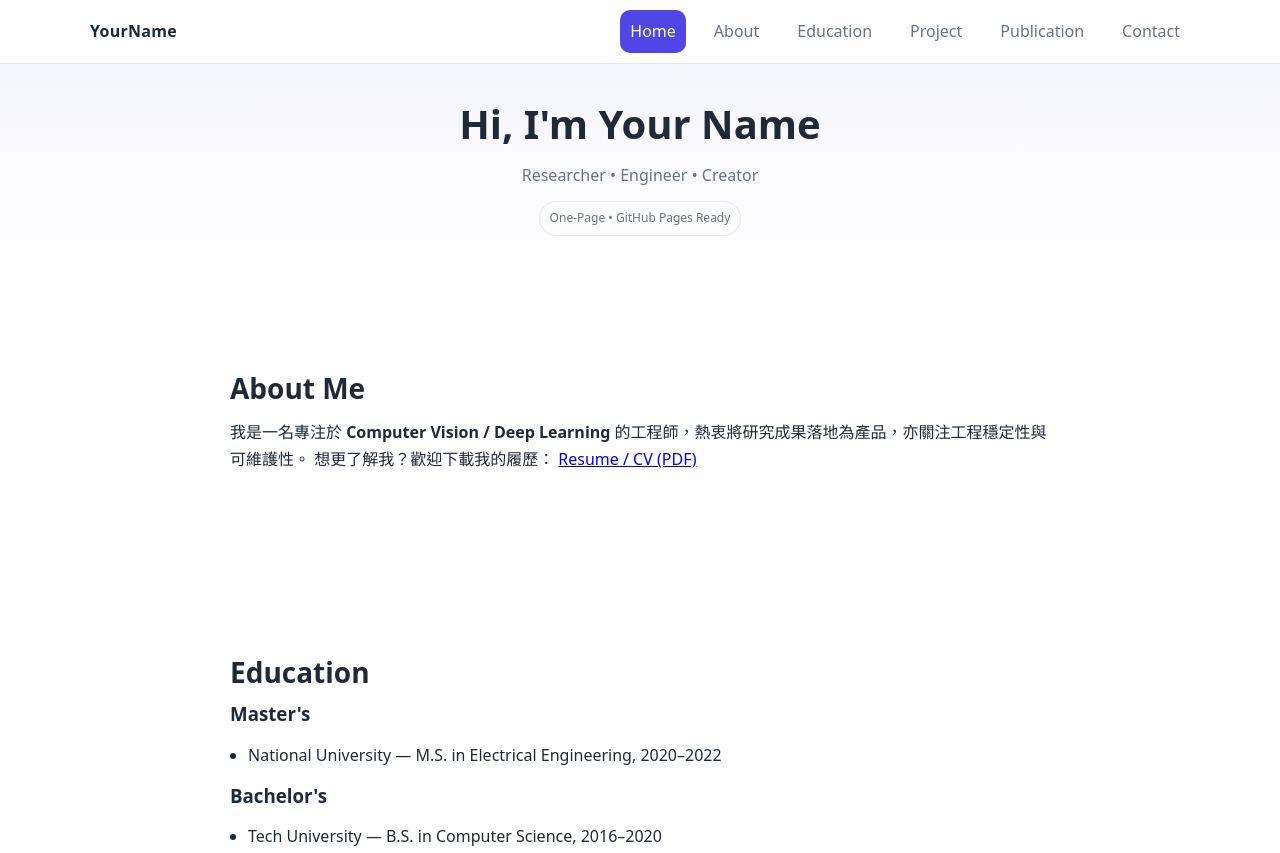
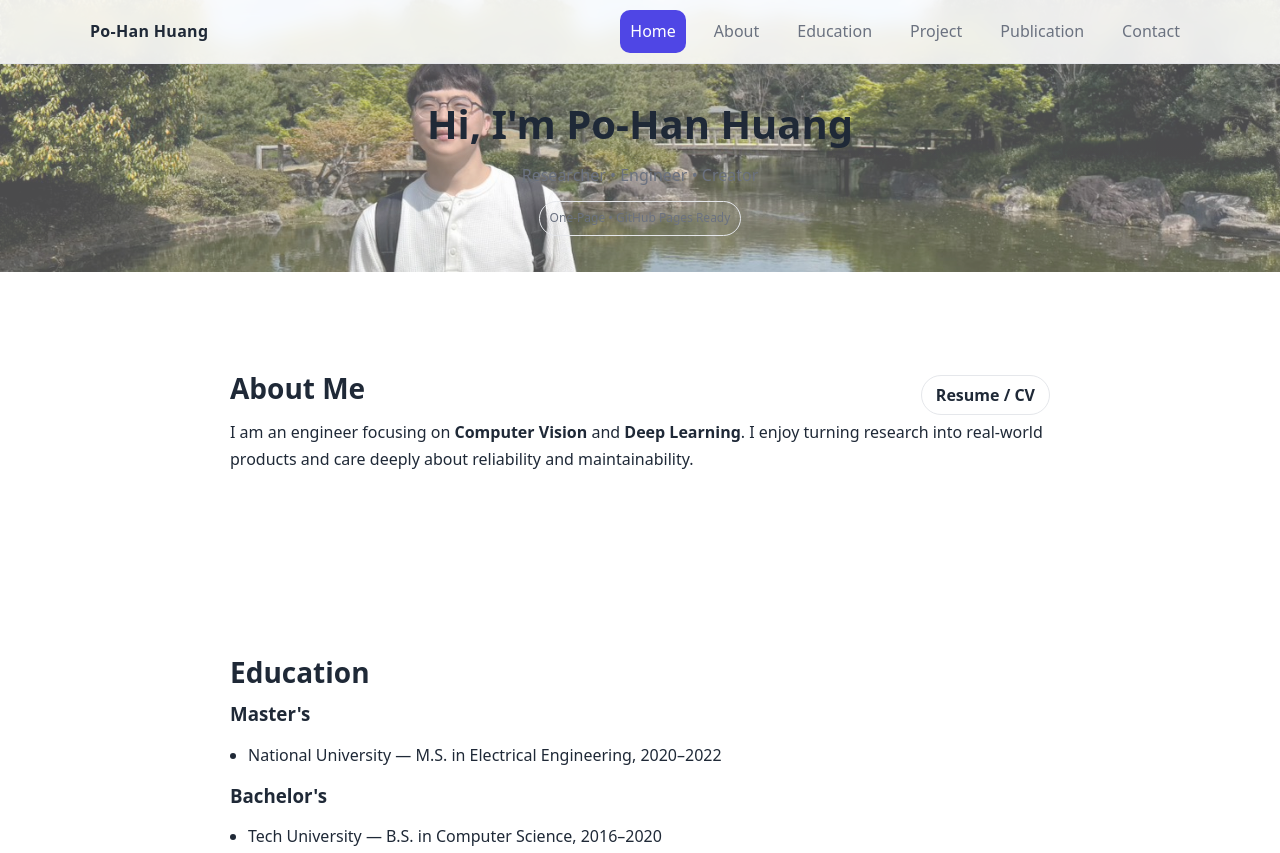
Before and after one commit to Mouthhan/Mouthhan.github.io, a plain HTML site: page index.html in a window 1280 px wide. Shown: the top 853 px of the page. Drawn offline with Linux system fonts and the light colour scheme.

Commit message:
update img, cv

```diff
--- a/index.html
+++ b/index.html
@@ -1,15 +1,15 @@
 <!doctype html>
-<html lang="zh-Hant">
+<html lang="en">
 
 <head>
     <meta charset="utf-8" />
     <meta name="viewport" content="width=device-width, initial-scale=1" />
-    <title>個人網站｜One‑Page GitHub Pages</title>
-    <meta name="description" content="一頁式個人網站：About Me、Education、Project、Publication、Contact" />
+    <title>Po-Han Huang | One‑Page GitHub Pages</title>
+    <meta name="description" content="One-page personal site: About Me, Education, Project, Publication, Contact" />
     <style>
         :root {
             --primary: #4f46e5;
-            /* 主色：修改這個即可換主題色 */
+            /* Primary theme color */
             --text: #1f2937;
             --muted: #6b7280;
             --bg: #ffffff;
@@ -17,7 +17,7 @@
             --card: #ffffff;
             --border: #e5e7eb;
             --nav-h: 64px;
-            /* 固定導覽列高度 */
+            /* Fixed navbar height */
         }
 
         @media (prefers-color-scheme: dark) {
@@ -173,6 +173,34 @@
             color: var(--muted)
         }
 
+        /* ---------- Section header w/ Resume button ---------- */
+        .sec-header {
+            display: flex;
+            align-items: center;
+            justify-content: space-between;
+            gap: 12px;
+            flex-wrap: wrap;
+        }
+
+        .resume-btn {
+            display: inline-flex;
+            align-items: center;
+            justify-content: center;
+            height: 40px;
+            padding: 0 14px;
+            border-radius: 999px;
+            border: 1px solid var(--border);
+            background: var(--card);
+            color: var(--text);
+            text-decoration: none;
+            font-weight: 600;
+        }
+
+        .resume-btn:hover {
+            border-color: color-mix(in oklab, var(--primary) 45%, var(--border));
+            color: var(--primary);
+        }
+
         /* ---------- Cards / Project ---------- */
         .card-link {
             display: block;
@@ -282,10 +310,26 @@
 
         /* ---------- Hero ---------- */
         .hero {
+            position: relative;
+            overflow: hidden;
             padding-top: calc(var(--nav-h) + 36px);
             padding-bottom: 36px;
             text-align: center;
             background: linear-gradient(180deg, color-mix(in oklab, var(--primary) 7%, transparent) 0%, transparent 100%);
+        }
+
+        .hero::before {
+            content: "";
+            position: absolute;
+            inset: 0;
+            background: url('imgs/background.jpg') center/cover no-repeat;
+            opacity: .7;
+            z-index: 0;
+        }
+
+        .hero>.container {
+            position: relative;
+            z-index: 1;
         }
 
         .hero h1 {
@@ -308,7 +352,7 @@
     <!-- ===== Fixed Navigation ===== -->
     <nav class="navbar" aria-label="Primary">
         <div class="nav-wrap">
-            <div class="brand"><a href="#home" aria-label="Go to top">YourName</a></div>
+            <div class="brand"><a href="#home" aria-label="Go to top">Po-Han Huang</a></div>
             <button class="menu-btn" aria-label="Toggle menu" id="menuBtn">☰</button>
             <div class="nav" id="navLinks" role="navigation">
                 <a href="#home" class="nav-link">Home</a>
@@ -324,7 +368,7 @@
     <!-- ===== Hero / Top ===== -->
     <header id="home" class="hero">
         <div class="container">
-            <h1>Hi, I'm Your Name</h1>
+            <h1>Hi, I'm Po-Han Huang</h1>
             <p>Researcher • Engineer • Creator</p>
             <div style="margin-top:12px"><span class="chip">One‑Page • GitHub Pages Ready</span></div>
         </div>
@@ -333,11 +377,13 @@
     <!-- ===== About Me ===== -->
     <section id="aboutme" class="section" aria-label="About me">
         <div class="container">
-            <h2>About Me</h2>
+            <div class="sec-header">
+                <h2>About Me</h2>
+                <a class="resume-btn" href="assets/Po-Han_Huang_CV.pdf" download>Resume / CV</a>
+            </div>
             <p>
-                我是一名專注於 <strong>Computer Vision / Deep Learning</strong> 的工程師，熱衷將研究成果落地為產品，亦關注工程穩定性與可維護性。
-                想更了解我？歡迎下載我的履歷：
-                <a href="assets/Your_Name_CV.pdf" download>Resume / CV (PDF)</a>
+                I am an engineer focusing on <strong>Computer Vision</strong> and <strong>Deep Learning</strong>. I
+                enjoy turning research into real-world products and care deeply about reliability and maintainability.
             </p>
         </div>
     </section>
@@ -361,14 +407,14 @@
     <section id="project" class="section" aria-label="Projects">
         <div class="container">
             <h2>Project</h2>
-            <!-- 單欄置中卡片／若需多個專案，複製這個 <a> 區塊 -->
+            <!-- Single centered card. Duplicate <a> for more projects. -->
             <a class="card-link" href="https://example.com/project-demo" target="_blank" rel="noopener"
                 aria-label="Open project in new tab">
-                <img class="card-img" src="https://via.placeholder.com/1280x720.png?text=Project+Thumbnail"
-                    alt="Project thumbnail" />
+                <img class="card-img" src="imgs/project.jpg" alt="Project thumbnail" />
                 <div class="card-body">
                     <p class="card-title">Anomaly Detection Pipeline</p>
-                    <p class="card-desc">端到端工業電腦視覺流程：資料清理、特徵萃取、定位與評估儀表板。</p>
+                    <p class="card-desc">End-to-end industrial CV pipeline: data curation, feature extraction,
+                        localization, and evaluation dashboard.</p>
                 </div>
             </a>
         </div>
@@ -383,14 +429,14 @@
                     <a href="https://arxiv.org/abs/0000.00000" target="_blank" rel="noopener">Title of the Paper — A
                         Unified Framework for Industrial AD</a>
                 </div>
-                <div class="authors">Your Name*, Teammate A, Teammate B (*corresponding)</div>
+                <div class="authors">Po-Han Huang*, Teammate A, Teammate B (*corresponding)</div>
             </div>
             <div class="pub">
                 <div class="pub-title">
                     <a href="https://doi.org/xx.xxxx/xxxx" target="_blank" rel="noopener">Another Paper Title —
                         Efficient Token Mixing for Vision</a>
                 </div>
-                <div class="authors">Your Name, Advisor C</div>
+                <div class="authors">Po-Han Huang, Advisor C</div>
             </div>
         </div>
     </section>
@@ -399,16 +445,17 @@
     <section id="contact" class="section" aria-label="Contact">
         <div class="container">
             <h2>Contact Me</h2>
-            <p class="muted" style="margin-bottom:10px">留言將透過您本機的 Email 用戶端寄送</p>
+            <p class="muted" style="margin-bottom:10px">Your message will open the default email client on your device.
+            </p>
             <div class="contact-box">
-                <textarea id="msg" placeholder="想傳達的內容…"></textarea>
+                <textarea id="msg" placeholder="Your message…"></textarea>
                 <button class="btn" id="sendBtn">Send</button>
             </div>
         </div>
     </section>
 
     <footer>
-        <div class="container">© <span id="year"></span> Your Name • One‑Page Template</div>
+        <div class="container">© <span id="year"></span> Po-Han Huang • One‑Page Template</div>
     </footer>
 
     <script>
@@ -417,7 +464,7 @@
         const navLinks = document.getElementById('navLinks');
         menuBtn?.addEventListener('click', () => navLinks.classList.toggle('show'));
 
-        // ===== Scrollspy: 高亮目前區塊 =====
+        // ===== Scrollspy: highlight current section =====
         const links = [...document.querySelectorAll('.nav a')];
         const targets = links.map(a => document.querySelector(a.getAttribute('href'))).filter(Boolean);
         const io = new IntersectionObserver((entries) => {
@@ -430,8 +477,8 @@
         }, { rootMargin: `-40% 0px -55% 0px`, threshold: [0, 1] });
         targets.forEach(t => io.observe(t));
 
-        // ===== Contact: 以 mailto 開啟本機郵件軟體 =====
-        const CONTACT_EMAIL = 'you@example.com'; // ← 改成你的收件地址
+        // ===== Contact: use mailto to open local email client =====
+        const CONTACT_EMAIL = 'alan880603@gmail.com';
         document.getElementById('sendBtn')?.addEventListener('click', () => {
             const msg = document.getElementById('msg').value.trim();
             const subject = 'Website Contact';
```
Also changed, not shown: imgs/background.jpg (added), 2 other files.
